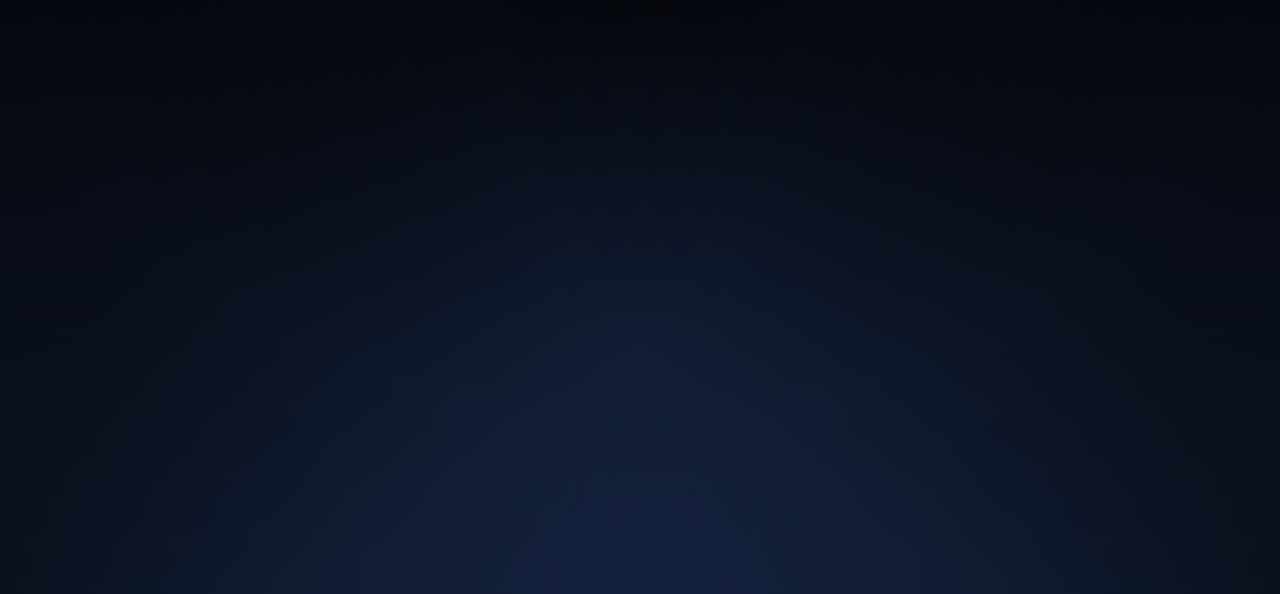
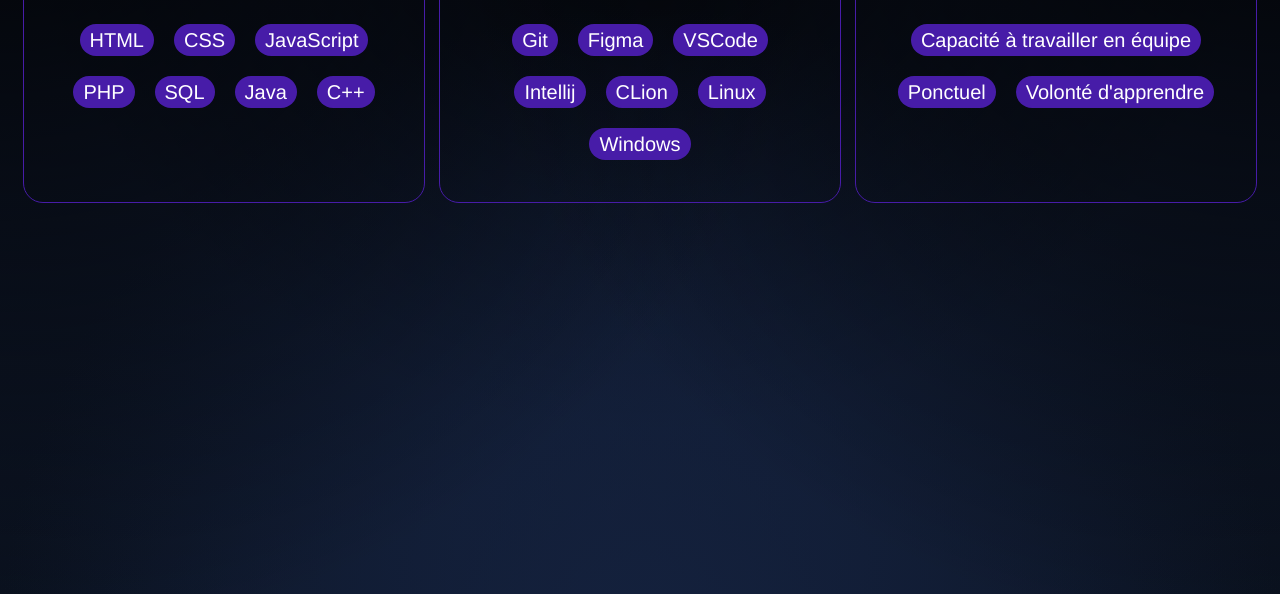
Before and after one commit to Erlow38/MeV2, a plain HTML site: page competences.html in a window 1280 px wide. Shown: the part 206-800 px from the top of the page. Drawn offline with Linux system fonts and the light colour scheme.

Commit message:
Add files via upload

```diff
--- a/competences.html
+++ b/competences.html
@@ -24,9 +24,40 @@
             </div>
         </nav>
     </header>
-
-
-
+    <div class="skills-container">
+      <div class="skills-content">
+        <h2>Languages</h2>
+        <div>
+          <p>HTML</p>
+          <p>CSS</p>
+          <p>JavaScript</p>
+          <p>PHP</p>
+          <p>SQL</p>
+          <p>Java</p>
+          <p>C++</p>
+        </div>
+      </div>
+      <div class="skills-content">
+        <h2>Logiciels/OS</h2>
+        <div>
+          <p>Git</p>
+          <p>Figma</p>
+          <p>VSCode</p>
+          <p>Intellij</p>
+          <p>CLion</p>
+          <p>Linux</p>
+          <p>Windows</p>
+        </div>
+      </div>
+      <div class="skills-content">
+        <h2>Humaines</h2>
+        <div>
+          <p>Capacité à travailler en équipe</p>
+          <p>Ponctuel</p>
+          <p>Volonté d'apprendre</p>
+        </div>
+      </div>
+    </div>
     <script src="js/transition.js"></script>
   </body>
 </html>
--- a/style/style.css
+++ b/style/style.css
@@ -181,6 +181,40 @@ nav .logo img {
 .hero-content img:hover {
     transform: scale(1.1);
     transition: all 0.3s ease 0s;
+}
+
+/* skills */
+
+.skills-container {
+    display: flex;
+    justify-content: space-around;
+    padding: 1em;
+}
+.skills-content {
+    width: 27%;
+    display: flex;
+    flex-direction: column;
+    align-items: center;
+    margin-bottom: 1em;
+    border: 1px solid var(--color-secondary);
+    border-radius: 20px;
+    color: var(--color-white);
+    padding: 2em;
+}
+.skills-content div {
+    display: flex;
+    flex-wrap: wrap;
+    justify-content: center;
+}
+.skills-content h2 {
+    font-size: 2em;
+    margin-bottom: 1em;
+}
+.skills-content p {
+    background-color: var(--color-secondary);
+    border-radius: 20px;
+    padding: 0.3em 0.5em;
+    margin: 0.5em;
 }
 
 /* projects */
@@ -372,4 +406,19 @@ nav .logo img {
         font-weight: 300;
         line-height: 40px;
     }
+    .skills-container {
+        flex-direction: column;
+        justify-content: center;
+    }
+    .skills-content {
+        width: 90%;
+    }
+    .skills-content h2 {
+        font-size: 3em;
+    }
+    .skills-content p {
+        font-size: 2em;
+        font-weight: 300;
+        line-height: 40px;
+    }
 }
```
Also changed, not shown: projects.html (+3 -3 lines), projets.html (+3 -3 lines).
